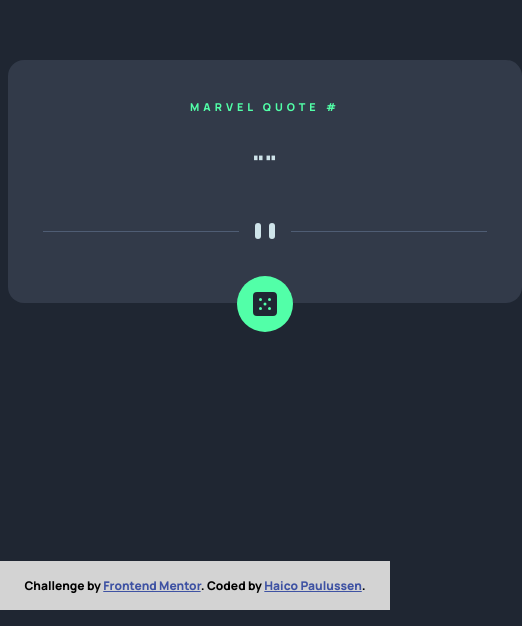
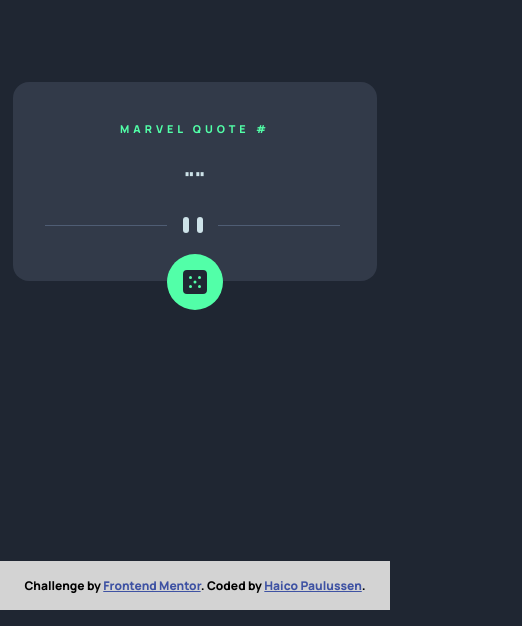
Before and after one commit to Haico-Paulussen/advice-generator-app, a plain HTML site: page index.html in a window 390 px wide. Shown: the part 234-860 px from the top of the page, 522 px wide, since content can reach past the window. Drawn offline with Linux system fonts and the light colour scheme; no server answers.

Commit message:
Responsive fixed -- button hover neon effect

```diff
--- a/index.html
+++ b/index.html
@@ -16,7 +16,7 @@
     <div class="content-card">
       <h1>Marvel quote #<span id="advice-id"></span></h1>
       <p>"<span id="quote"></span>"</p>
-  <img src="images/pattern-divider-desktop.svg">
+      <div class="space-divider"></div>
     </div>
     <button id="random-quote"><img src="images/icon-dice.svg" alt="icon of a dice"></button>
   </main>
--- a/style.css
+++ b/style.css
@@ -9,6 +9,45 @@
     --Dark-Blue: hsl(218, 23%, 16%);
 }
 
+@media (max-width: 600px) {
+    body .content-card {
+        display: grid;
+        place-items: center;
+        max-width: 300px;
+
+        background-color: var(--Dark-Grayish-Blue);
+        padding: 2rem;
+        border-radius: 1rem;
+    }
+
+    body .content-card .space-divider {
+        background-image: url('images/pattern-divider-mobile.svg');
+        padding-bottom: 1rem;
+        height: 16px;
+        width: 100%;
+    }
+
+    body main h1 {
+        color: var(--Neon-Green);
+        text-transform: uppercase;
+        letter-spacing: .25rem;
+        font-size: .675rem;
+    }
+
+    body main p {
+        color: var(--Light-Cyan);
+        font-size: 1.375rem;
+        text-align: center;
+    }
+}
+.space-divider {
+    background-image: url('images/pattern-divider-desktop.svg');
+    background-repeat: no-repeat;
+    padding-bottom: 1rem;
+    height: 16px;
+    width: 100%;
+}
+
 body {
     font-family: 'Manrope', sans-serif;
     background-color: var(--Dark-Blue);
@@ -16,6 +55,8 @@ body {
     display: grid;
     place-items: center;
     height: 100vh;
+
+    overflow: hidden;
 }
 
 main {
@@ -46,11 +87,6 @@ main p {
     border-radius: 1rem;
 }
 
-.content-card img {
-    padding-top: 1rem;
-    padding-bottom: 2rem;
-}
-
 button {
     display: flex;
     justify-content: center;
@@ -66,7 +102,9 @@ button {
 }
 
 button:hover {
-    background-color: var(--Light-Cyan);
+    -webkit-box-shadow:0 0 32px 12px rgba(82,255,169,0.95);
+    -moz-box-shadow: 0 0 32px 12px rgba(82,255,169,0.95);
+    box-shadow: 0 0 32px 12px rgba(82,255,169,0.95);
 }
 
 footer {
```
Lines whose indentation alone changed are shown as unchanged.
